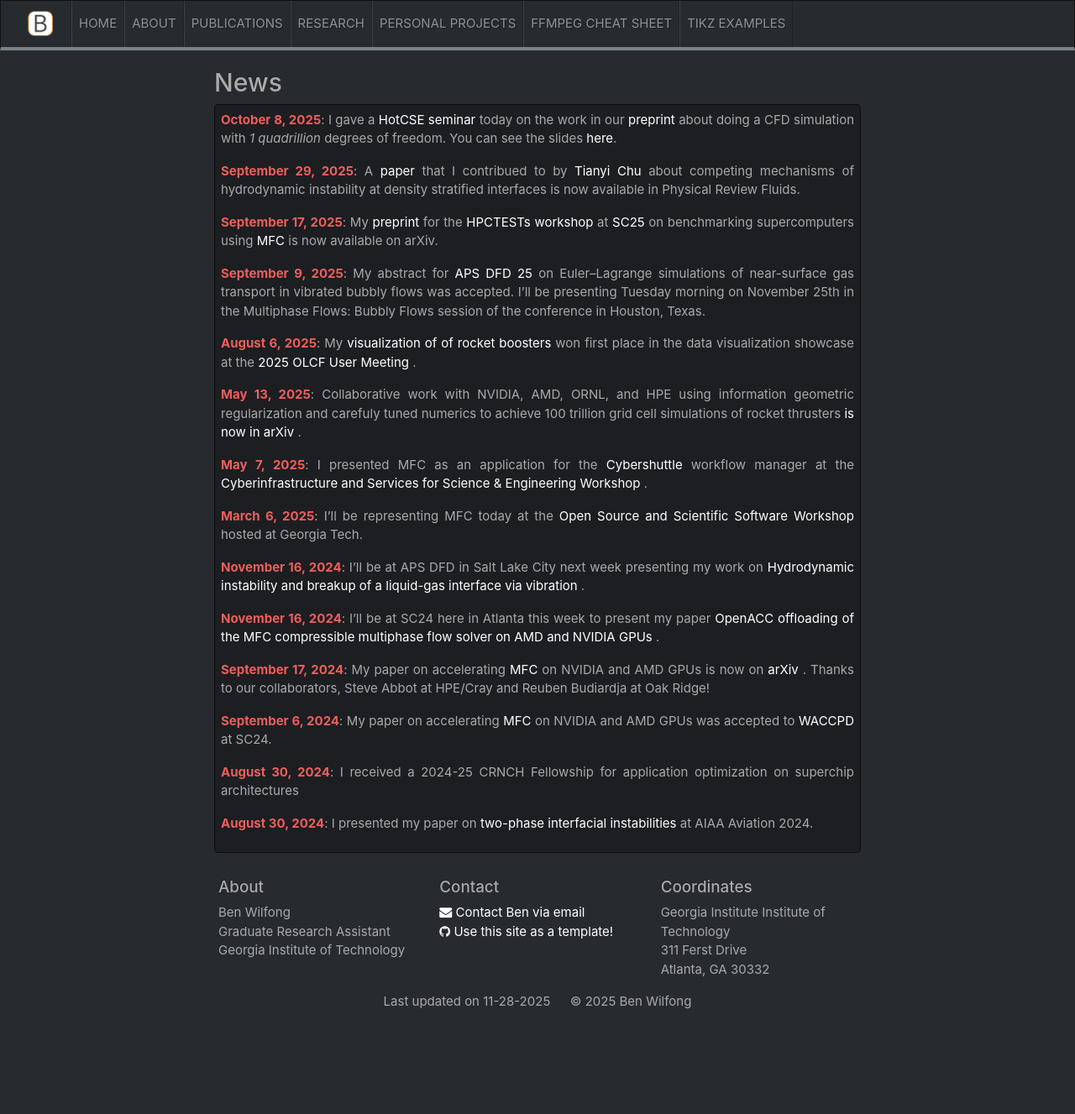
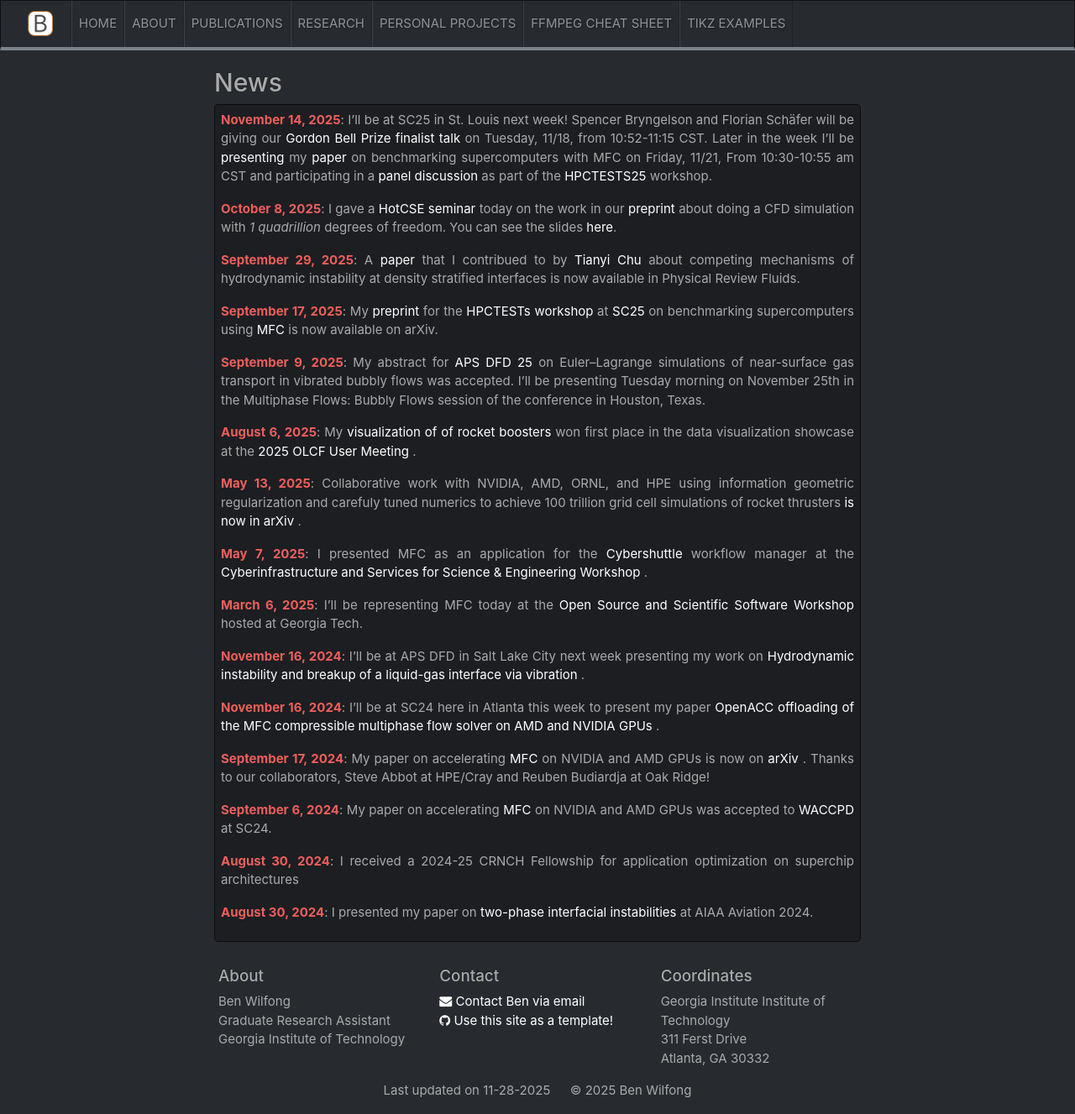
Before and after one commit to wilfonba/wilfonba.github.io, a Jekyll site: the page built from _pages/allnews.md, in a window 1280 px wide and 1327 px high. Shown: the whole window at 84% size. Built offline with Jekyll 4.4.1, drawn with Linux system fonts in a browser that asks for light colours; nearby versions of some CDN libraries; a style sheet for code colours, icons or effects is not loaded.

Commit message:
new news

```diff
--- a/_data/news.yml
+++ b/_data/news.yml
@@ -1,3 +1,6 @@
+- date: November 14, 2025
+  headline: "I'll be at SC25 in St. Louis next week! Spencer Bryngelson and Florian Schäfer will be giving our <a href='https://sc25.conference-program.com/presentation/?id=gb101&sess=sess575' target='_blank'>Gordon Bell Prize finalist talk</a> on Tuesday, 11/18, from 10:52-11:15 CST. Later in the week I'll be <a href='https://sc25.conference-program.com/presentation/?id=ws_hpct101&sess=sess232' target='_blank'>presenting</a> my <a href='https://arxiv.org/abs/2509.13575' target='_blank'>paper</a> on benchmarking supercomputers with MFC on Friday, 11/21, From 10:30-10:55 am CST and participating in a <a href='https://sc25.conference-program.com/presentation/?id=miscp115&sess=sess232' target='_blank'>panel discussion</a> as part of the <a href='https://sc25.conference-program.com/session/?sess=sess232' target='_blank'>HPCTESTS25</a> workshop."
+
 - date: October 8, 2025
   headline: "I gave a <a href='https://hotcse.gatech.edu/2025/Ben-Wilfong/index.html' target='_blank'> HotCSE seminar </a> today on the work in our <a href='https://arxiv.org/abs/2505.07392' target='_blank'> preprint </a> about doing a CFD simulation with <i>1 quadrillion</i> degrees of freedom. You can see the slides <a href='/papers/HotCSE_25.pdf' target='_blank'> here</a>."
 
```
Also changed, not shown: 1 other file.
